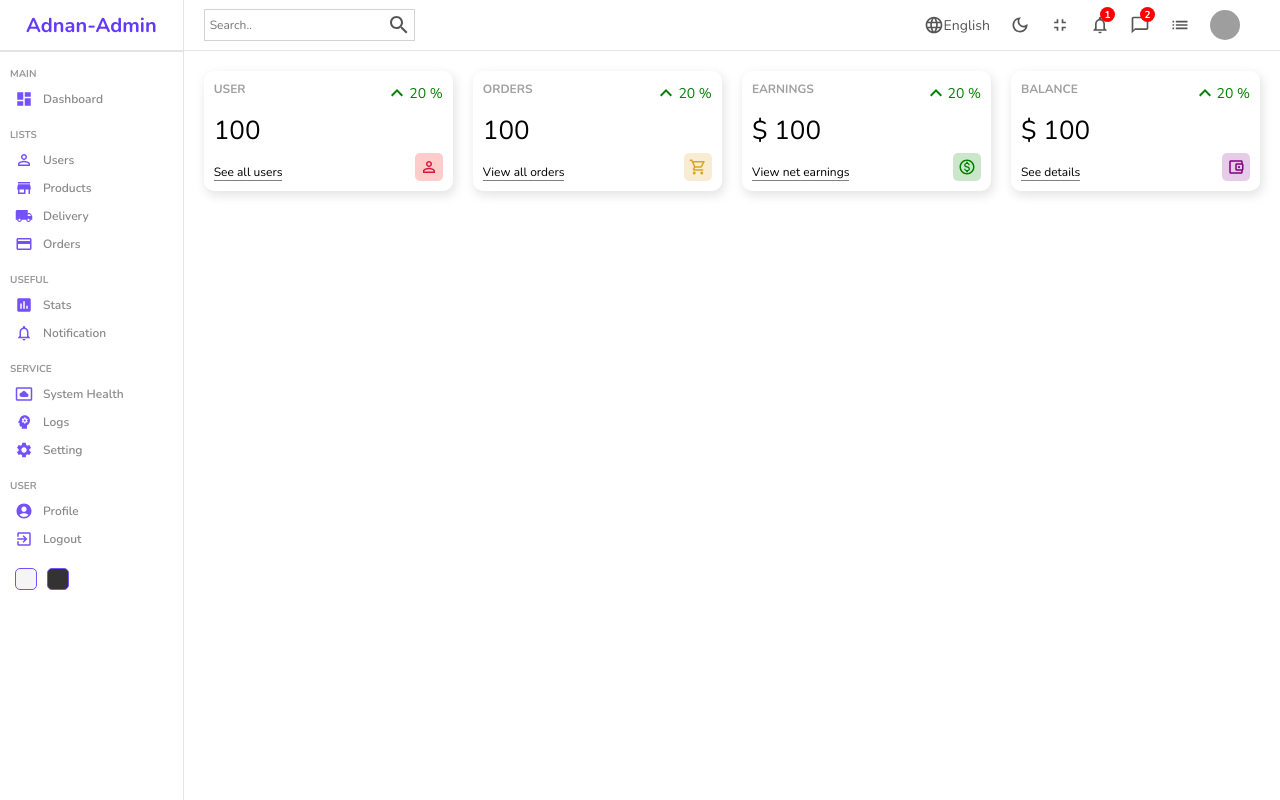
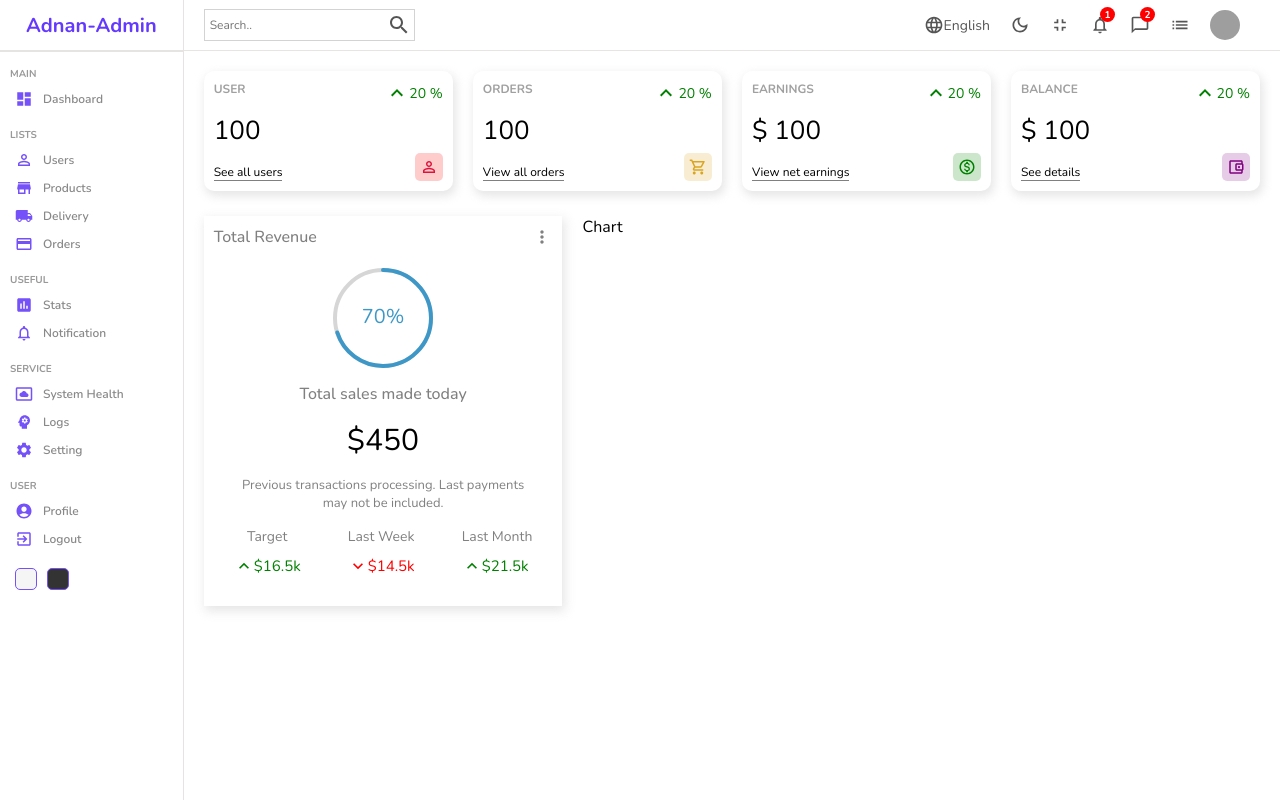
Before and after one commit to adnanali000/Admin-Dashboard, a React (Create React App) app: page / in a window 1280 px wide. Built offline with nearby package versions, Linux system fonts and the light colour scheme; grey boxes are pictures that could not be loaded.

Commit message:
featured work done

```diff
--- a/package.json
+++ b/package.json
@@ -11,6 +11,7 @@
     "@testing-library/react": "^13.1.1",
     "@testing-library/user-event": "^13.5.0",
     "react": "^18.0.0",
+    "react-circular-progressbar": "^2.0.4",
     "react-dom": "^18.0.0",
     "react-router-dom": "^6.3.0",
     "react-scripts": "5.0.1",
--- /dev/null
+++ b/src/components/chart/Chart.jsx
@@ -0,0 +1,9 @@
+import './chart.scss'
+
+const Chart = () => {
+  return (
+    <div className='chart'>Chart</div>
+  )
+}
+
+export default Chart
--- /dev/null
+++ b/src/components/chart/chart.scss
@@ -0,0 +1,3 @@
+.chart{
+    flex: 4;
+}
--- /dev/null
+++ b/src/components/feature/Feature.jsx
@@ -0,0 +1,51 @@
+import './featured.scss'
+import MoreVertOutlinedIcon from '@mui/icons-material/MoreVertOutlined';
+import {CircularProgressbar} from 'react-circular-progressbar'
+import "react-circular-progressbar/dist/styles.css"
+import KeyboardArrowDownOutlinedIcon from '@mui/icons-material/KeyboardArrowDownOutlined';
+import KeyboardArrowUpOutlinedIcon from '@mui/icons-material/KeyboardArrowUpOutlined';
+const Feature = () => {
+  return (
+    <div className='featured'>
+      <div className="top">
+        <h1 className="title">Total Revenue</h1>
+        <MoreVertOutlinedIcon fontSize="small" />
+      </div>
+      <div className="bottom">
+        <div className="featuredChart">
+            <CircularProgressbar value={70} text={"70%"} strokeWidth={4} />
+        </div>
+        <p className="title">Total sales made today</p>
+        <p className="amount">$450</p>
+        <p className="desc">Previous transactions processing. Last payments may not be included.</p>
+
+        <div className="summary">
+          <div className="item">
+            <div className="itemTitle">Target</div>
+            <div className="itemResult positive">
+              <KeyboardArrowUpOutlinedIcon fontSize="small" />
+              <div className="resultAmount">$16.5k</div>
+            </div>
+          </div>
+          <div className="item">
+            <div className="itemTitle">Last Week</div>
+            <div className="itemResult negative">
+              <KeyboardArrowDownOutlinedIcon fontSize="small" />
+              <div className="resultAmount">$14.5k</div>
+            </div>
+          </div>
+          <div className="item">
+            <div className="itemTitle">Last Month</div>
+            <div className="itemResult positive">
+              <KeyboardArrowUpOutlinedIcon fontSize="small" />
+              <div className="resultAmount">$21.5k</div>
+            </div>
+          </div>
+        </div>
+
+      </div>
+    </div>
+  )
+}
+
+export default Feature
--- /dev/null
+++ b/src/components/feature/featured.scss
@@ -0,0 +1,74 @@
+.featured{
+    flex: 2;
+    -webkit-box-shadow: 2px 4px 10px 1px rgba(0,0,0,0.47);
+    box-shadow: 2px 4px 10px 1px rgba(201,201,201,0.47);
+    padding: 10px;
+
+    .top{
+        display: flex;
+        align-items: center;
+        justify-content: space-between;
+        color: gray;
+
+        .title{
+            font-size: 16px;
+            font-weight: 500;
+        }
+    }
+    .bottom{
+        display: flex;
+        flex-direction: column;
+        align-items: center;
+        justify-content: center;
+        padding: 20px;
+        gap: 15px;
+
+        .featuredChart{
+            width: 100px;
+            height: 100px;
+        }
+        .title{
+            color: gray;
+            font-weight: 500;
+        }
+        .amount{
+            font-size: 30px;
+        }
+        .desc{
+            font-size: 13px;
+            font-weight: 300;
+            color: gray;
+            text-align: center;
+        }
+
+        .summary{
+            width: 100%;
+            display: flex;
+            align-items: center;
+            justify-content: space-between;
+
+            .item{
+                text-align: center;
+
+                .itemTitle{
+                    font-size: 14px;
+                    color: gray;
+                }
+                .itemResult{
+                    display: flex;
+                    align-items: center;
+                    margin-top: 10px;
+                    font-size: 15px;
+
+                    &.positive{
+                        color: green;
+                    }
+                    &.negative{
+                        color: red;
+                    }
+                }
+            }
+        }
+
+    }
+}
--- a/src/pages/home/Home.jsx
+++ b/src/pages/home/Home.jsx
@@ -1,3 +1,5 @@
+import Chart from '../../components/chart/Chart'
+import Feature from '../../components/feature/Feature'
 import Navbar from '../../components/navbar/Navbar'
 import Sidebar from '../../components/sidebar/Sidebar'
 import Widget from '../../components/widget/Widget'
@@ -9,12 +11,20 @@
       <Sidebar />
       <div className="homeContainer">
         <Navbar />
+
         <div className="widgets">
           <Widget type ="user"/>
           <Widget type ="order"/>
           <Widget type ="earning"/>
           <Widget type ="balance"/>
         </div>
+
+        <div className="charts">
+          <Feature />
+
+          <Chart />
+        </div>
+
       </div>
     </div>
   )
--- a/src/pages/home/home.scss
+++ b/src/pages/home/home.scss
@@ -4,10 +4,14 @@
     .homeContainer{
         flex: 6;
 
-        .widgets{
+        .widgets , .charts{
             display: flex;
             padding: 20px;
             gap: 20px;
         }
+
+        .charts{
+            padding: 5px 20px;
+        }
     }
 }
```
Also changed, not shown: src/components/widget/Widget.jsx (+7 -7 lines), 1 other file (tests, documents, lock files or other folders).
